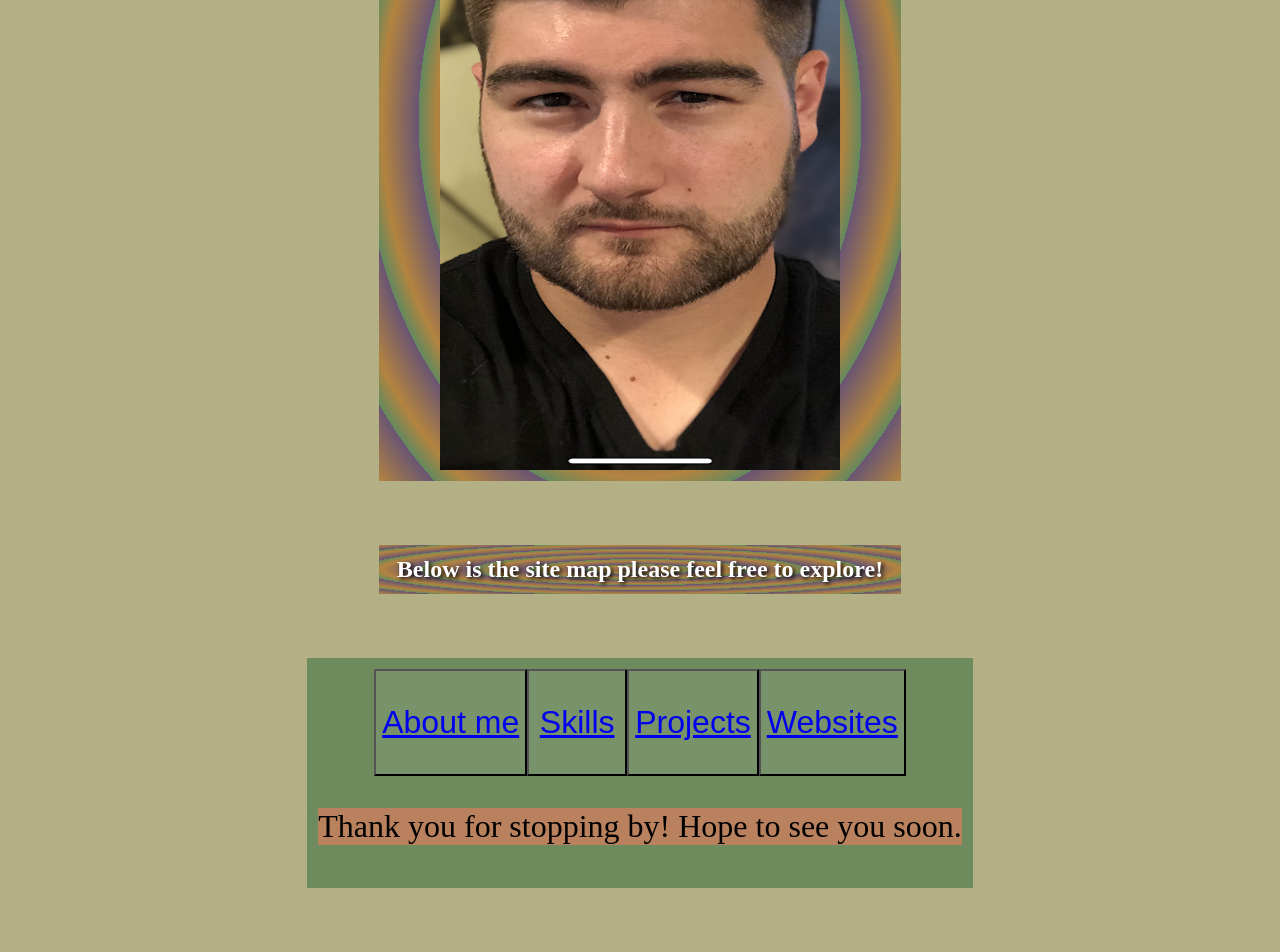
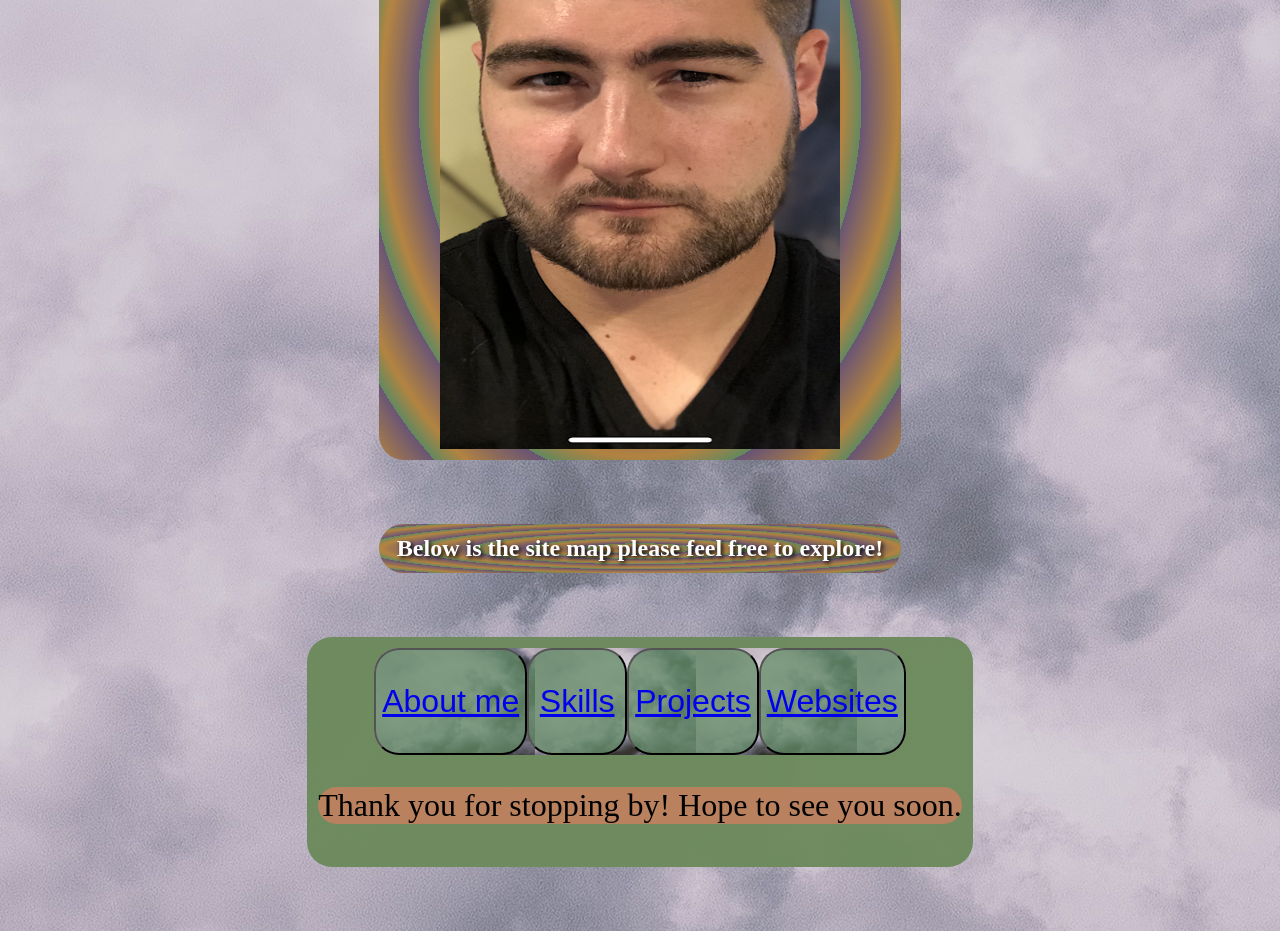
Before and after one commit to Nfada2010/Nfada2010.github.io, a plain HTML site: page index.html in a window 1280 px wide. Shown: the part 458-1410 px from the top of the page. After the commit the page ends 1389 px from the top, so only its background shows below. Drawn offline with Linux system fonts and the light colour scheme; files that its build step writes are made by us from their sources.

Commit message:
changed background

```diff
--- a/cssStyle.css
+++ b/cssStyle.css
@@ -52,13 +52,14 @@ h3{
 .bodyText{
 	font-size: large;
 	background-color: rgba(163, 160, 108, 0.822);
-
+	background: url(eberhard-grossgasteiger-TAltZdM1BGI-unsplash.jpg) fixed center;
+    background-size: auto;
 }
 .main{
 	font-size: large;
-    background-color: rgba(201, 177, 127, 0.87);
-
-
+	background-color: rgba(201, 177, 127, 0.87);
+	background: url(eberhard-grossgasteiger-TAltZdM1BGI-unsplash.jpg);
+    background-size: contain;
 }
 .title{
 	font-size: x-large;
--- a/csslayout.css
+++ b/csslayout.css
@@ -8,6 +8,7 @@
 	padding: 11px;
 	min-width: 500px;
 	max-height: auto;
+	border-radius: 25px;
 }
 
 h1{
@@ -19,6 +20,7 @@ h1{
 	padding: 11px;
 	min-width: 500px;
 	max-height: auto;
+	border-radius: 25px;
 }
 
 h2{
@@ -30,6 +32,7 @@ h2{
 	padding: 11px;
 	min-width: 500px;
 	max-height: auto;
+	border-radius: 25px;
 }
 
 h3{
@@ -41,6 +44,7 @@ h3{
 	padding: 11px;
 	min-width: 500px;
 	max-height: auto;
+	border-radius: 25px;
 }
 
 .container{
@@ -51,6 +55,7 @@ h3{
 	margin: 2rem auto;
 	padding: 11px;
 	max-width: 1000px;
+	border-radius: 25px;
 }
 
 .bodyText{
@@ -61,6 +66,7 @@ h3{
 	margin: 2rem auto;
 	max-height: auto;
 	max-width: auto;
+	border-radius: 25px;
 
 }
 
@@ -71,6 +77,7 @@ h3{
 	align-items: center;
 	min-height: auto;
 	min-width: auto;
+	border-radius: 25px;
 
 }
 .title{
@@ -81,6 +88,7 @@ h3{
 	margin: 2rem auto;
 	min-height: 500px;
 	min-width: 500px;
+	border-radius: 25px;
 
 }
 .footer{
@@ -91,6 +99,7 @@ h3{
 	margin: 2rem auto;
 	max-height: 500px;
 	max-width: auto;
+	border-radius: 25px;
 
 }
 .button{
@@ -100,6 +109,7 @@ h3{
 	align-items: center;
 	min-height: 100px;
 	min-width: 100px;
+	border-radius: 25px;
 }
 .buttonlayout{
 	display: flex;
@@ -108,4 +118,5 @@ h3{
 	align-items: center;
 	min-height: 500px;
 	min-width: 500px;
+	border-radius: 25px;
 }
--- a/index.html
+++ b/index.html
@@ -9,7 +9,7 @@
 
 		(ﾉ◕ヮ◕)ﾉ*:・ﾟ✧ Hello welcome to my page ✧ﾟ・: *ヽ(◕ヮ◕ヽ)
 	</header>
-rgb(108, 72, 133)rgb(108, 72, 133)
+
 <link rel="stylesheet" href="csslayout.css">
 <link rel="stylesheet" href="cssStyle.css">
 <link rel="stylesheet" href="all.css">
```
Also changed, not shown: eberhard-grossgasteiger-TAltZdM1BGI-unsplash.jpg (added), greenPixelBackground.jpg (added).
